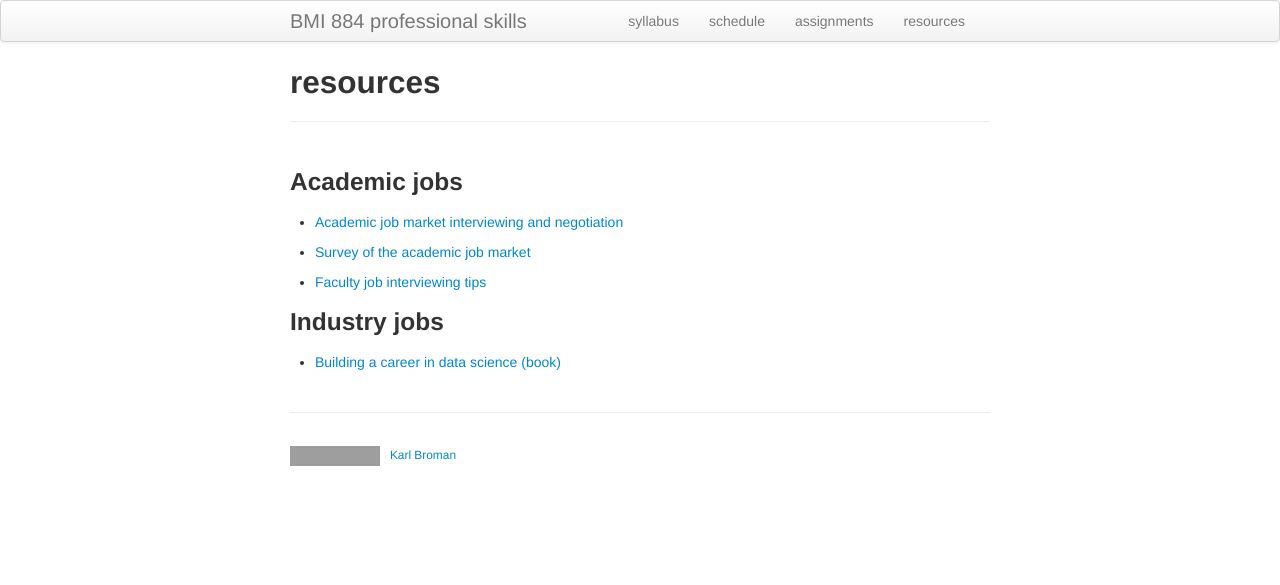
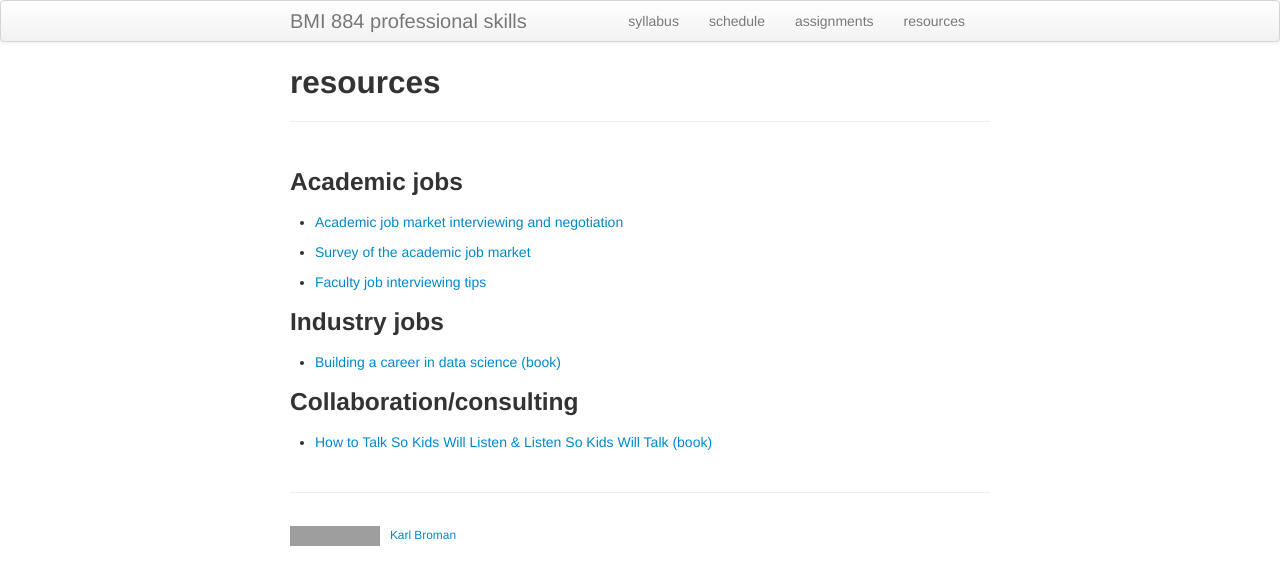
Before and after one commit to kbroman/BMI884_spring2021, a Jekyll site: the page built from resources.md, in a window 1280 px wide. Shown: the top 585 px of the page. Built offline with Jekyll 4.4.1, drawn with Linux system fonts in a browser that asks for light colours; grey boxes are pictures that could not be loaded.

Commit message:
resources: how to talk so kids will listen book

```diff
--- a/resources.md
+++ b/resources.md
@@ -16,3 +16,7 @@ description: Resources for BMI 884, Biomedical data science professional skills
 ### Industry jobs
 
 - [Building a career in data science (book)](https://livebook.manning.com/book/build-a-career-in-data-science)
+
+### Collaboration/consulting
+
+- [How to Talk So Kids Will Listen & Listen So Kids Will Talk (book)](https://amzn.to/2ME3gUl)
```
